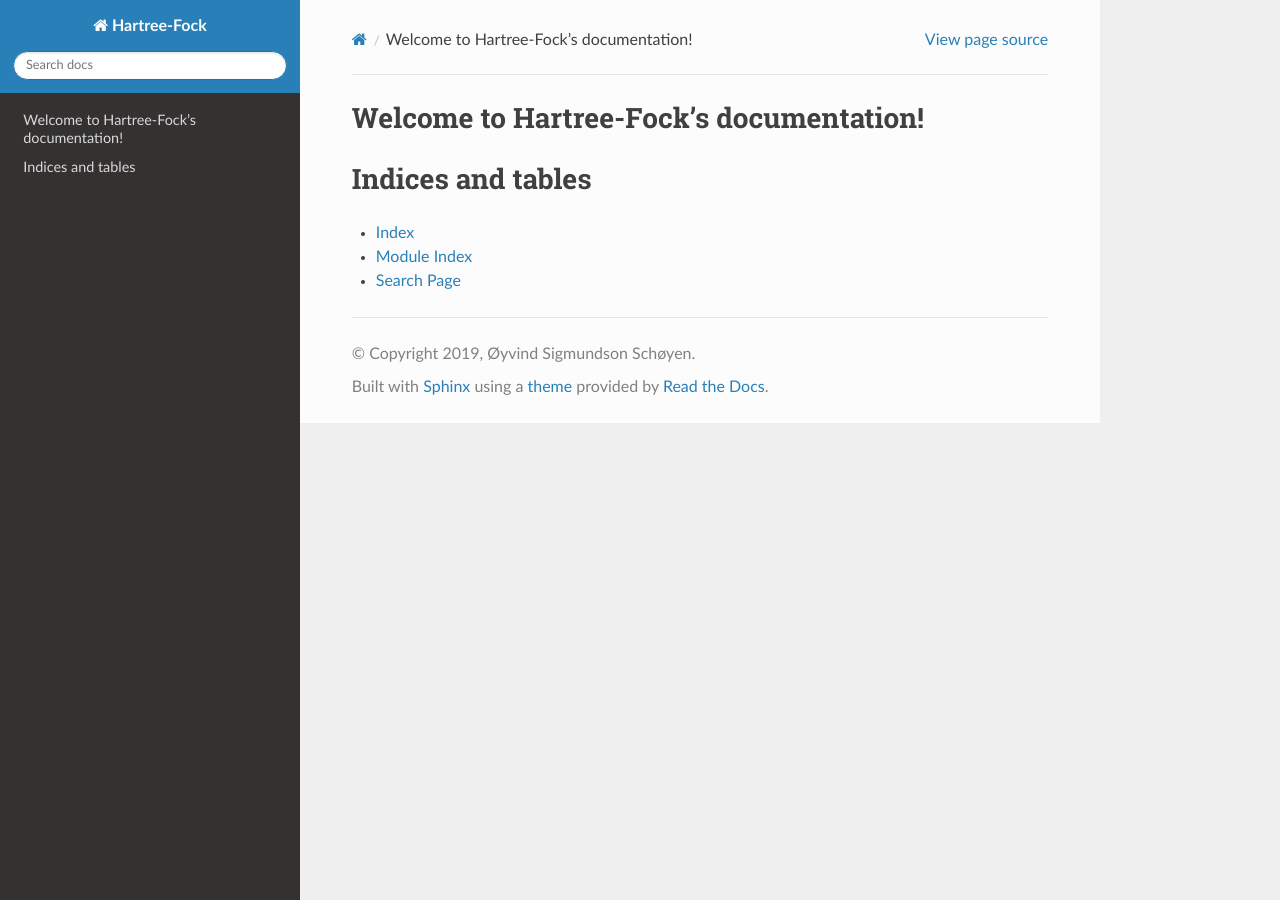
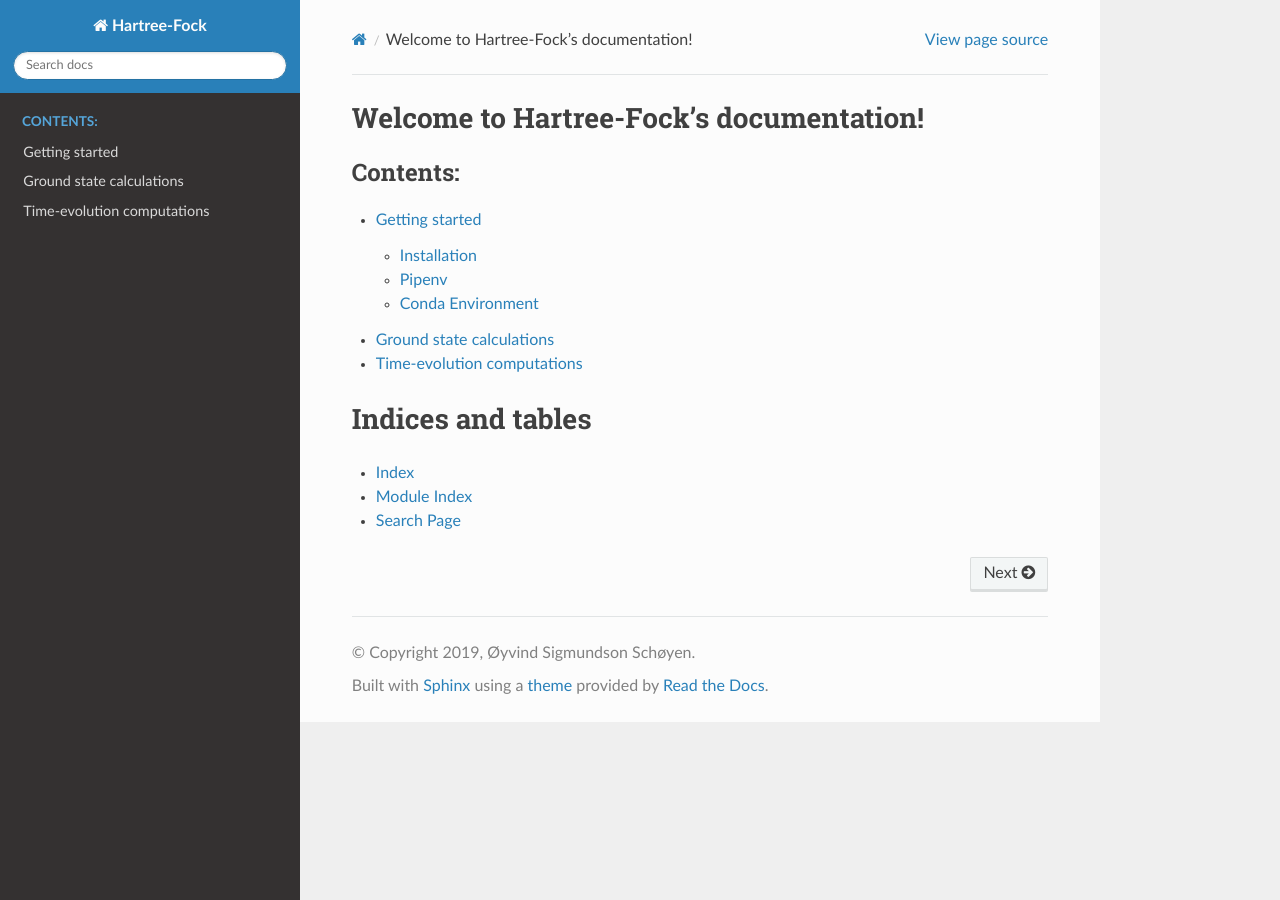
Before and after one commit to HyQD/hartree-fock, a Sphinx documentation site: the page built from docs/index.rst, in a window 1280 px wide. Built offline with Sphinx 7.4.7 and the Read the Docs theme 2.0.0, drawn with Linux system fonts in a browser that asks for light colours; some of the changed lines change nothing that is shown.

Commit message:
Add subsections to docs

```diff
--- a/docs/conf.py
+++ b/docs/conf.py
@@ -12,9 +12,11 @@
 # add these directories to sys.path here. If the directory is relative to the
 # documentation root, use os.path.abspath to make it absolute, like shown here.
 #
-# import os
-# import sys
-# sys.path.insert(0, os.path.abspath('.'))
+import os
+import sys
+
+sys.path.insert(0, os.path.abspath("."))
+sys.path.insert(0, os.path.abspath(".."))
 
 
 # -- Project information -----------------------------------------------------
@@ -38,7 +40,12 @@ release = ""
 # Add any Sphinx extension module names here, as strings. They can be
 # extensions coming with Sphinx (named 'sphinx.ext.*') or your custom
 # ones.
-extensions = ["sphinx.ext.mathjax", "sphinx.ext.viewcode"]
+extensions = [
+    "sphinx.ext.autodoc",
+    "sphinx.ext.mathjax",
+    "sphinx.ext.napoleon",
+    "sphinx.ext.intersphinx",
+]
 
 # Add any paths that contain templates here, relative to this directory.
 templates_path = ["_templates"]
--- /dev/null
+++ b/docs/getting_started.rst
@@ -0,0 +1,59 @@
+Getting started
+===============
+This project is written in pure Python and can therefore be installed using
+common package managers.
+Note that we not yet released this project to PyPi, and the installation must
+therefore be done via Github.
+
+
+
+Installation
+------------
+
+This project can be installed using ``pip``::
+
+    pip install git+https://github.com/Schoyen/hartree-fock.git
+
+Alternatively, the same task can be accomplished using three commands::
+
+    git clone https://github.com/Schoyen/hartree-fock.git
+    cd hartree-fock
+    pip install .
+
+This downloads the repository and installs directly from the ``setup.py``-file.
+In order to update to the latest version use::
+
+    pip install -U git+https://github.com/Schoyen/hartree-fock.git
+
+or, whilst inside the cloned repo::
+
+    pip install -U .
+
+
+Pipenv
+------
+
+The recommended way to install this project as of now is by using ``pipenv``. Run::
+
+	pipenv install -e git+https://github.com/Schoyen/hartree-fock.git#egg=hartree-fock
+
+This will install the project with all dependencies.
+
+
+Conda Environment
+-----------------
+
+Due to some of the optional dependencies in ``quantum-systems``, it can be
+useful to set up a conda environment.
+We have included an environment specification file for this purpose::
+
+    conda environment create -f environment.yml
+    conda activate hf
+
+Deactivating the ``conda`` environment is done with::
+
+    conda deactivate
+
+The environment can be updated with::
+
+    conda env update -f environment.yml
--- /dev/null
+++ b/docs/ground_state.rst
@@ -0,0 +1,2 @@
+Ground state calculations
+=========================
--- a/docs/index.rst
+++ b/docs/index.rst
@@ -7,8 +7,12 @@ Welcome to Hartree-Fock's documentation!
 ========================================
 
 .. toctree::
-   :maxdepth: 2
-   :caption: Contents:
+    :maxdepth: 2
+    :caption: Contents:
+
+    getting_started
+    ground_state
+    time_evolution
 
 
 
--- /dev/null
+++ b/docs/time_evolution.rst
@@ -0,0 +1,2 @@
+Time-evolution computations
+===========================
```
